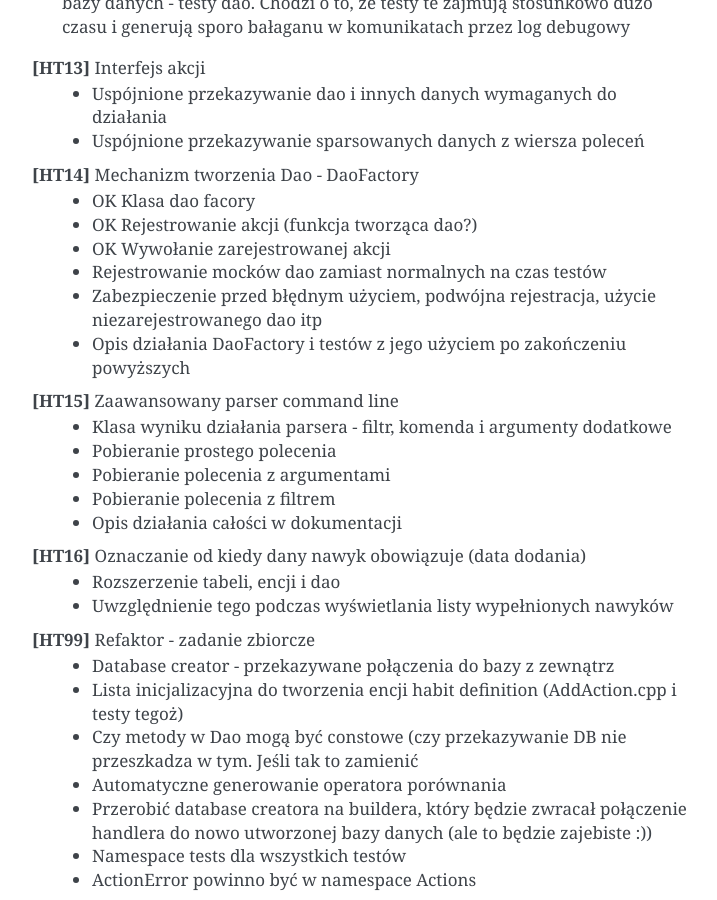
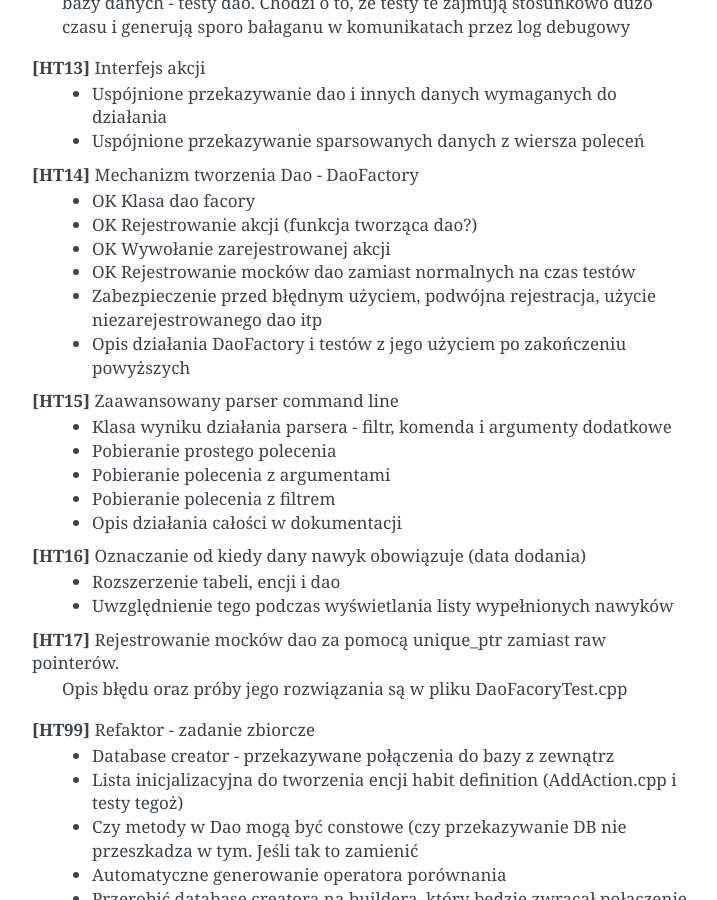
Before and after one commit to minescias/HabitTacker, a Sphinx documentation site: the page built from Documentation/source/Tasks.rst, in a window 1280 px wide and 900 px high, scrolled down 1757 px. Shown: the whole window, without its empty margins (388-1105 px from the left). Built offline with Sphinx 7.4.7, drawn with Linux system fonts in a browser that asks for light colours.

Commit message:
Using dao mock with dao factory
It does not work perfect, I have to use raw pointers to pass mock to
factory. I'm leaving it as it is for now. Created new task for this.

```diff
--- a/Documentation/source/Tasks.rst
+++ b/Documentation/source/Tasks.rst
@@ -81,7 +81,7 @@ Zadania dotyczące modułu HT
  *  OK Klasa dao facory
  *  OK Rejestrowanie akcji (funkcja tworząca dao?)
  *  OK Wywołanie zarejestrowanej akcji
- *  Rejestrowanie mocków dao zamiast normalnych na czas testów
+ *  OK Rejestrowanie mocków dao zamiast normalnych na czas testów
  *  Zabezpieczenie przed błędnym użyciem, podwójna rejestracja, użycie
     niezarejestrowanego dao itp
  *  Opis działania DaoFactory i testów z jego użyciem po zakończeniu powyższych
@@ -96,6 +96,9 @@ Zadania dotyczące modułu HT
 **[HT16]** Oznaczanie od kiedy dany nawyk obowiązuje (data dodania)
  *  Rozszerzenie tabeli, encji i dao
  *  Uwzględnienie tego podczas wyświetlania listy wypełnionych nawyków
+
+**[HT17]** Rejestrowanie mocków dao za pomocą unique_ptr zamiast raw pointerów.
+    Opis błędu oraz próby jego rozwiązania są w pliku DaoFacoryTest.cpp
 
 **[HT99]** Refaktor - zadanie zbiorcze
  *  Database creator - przekazywane połączenia do bazy z zewnątrz
```
Also changed, not shown: 1 other file.
